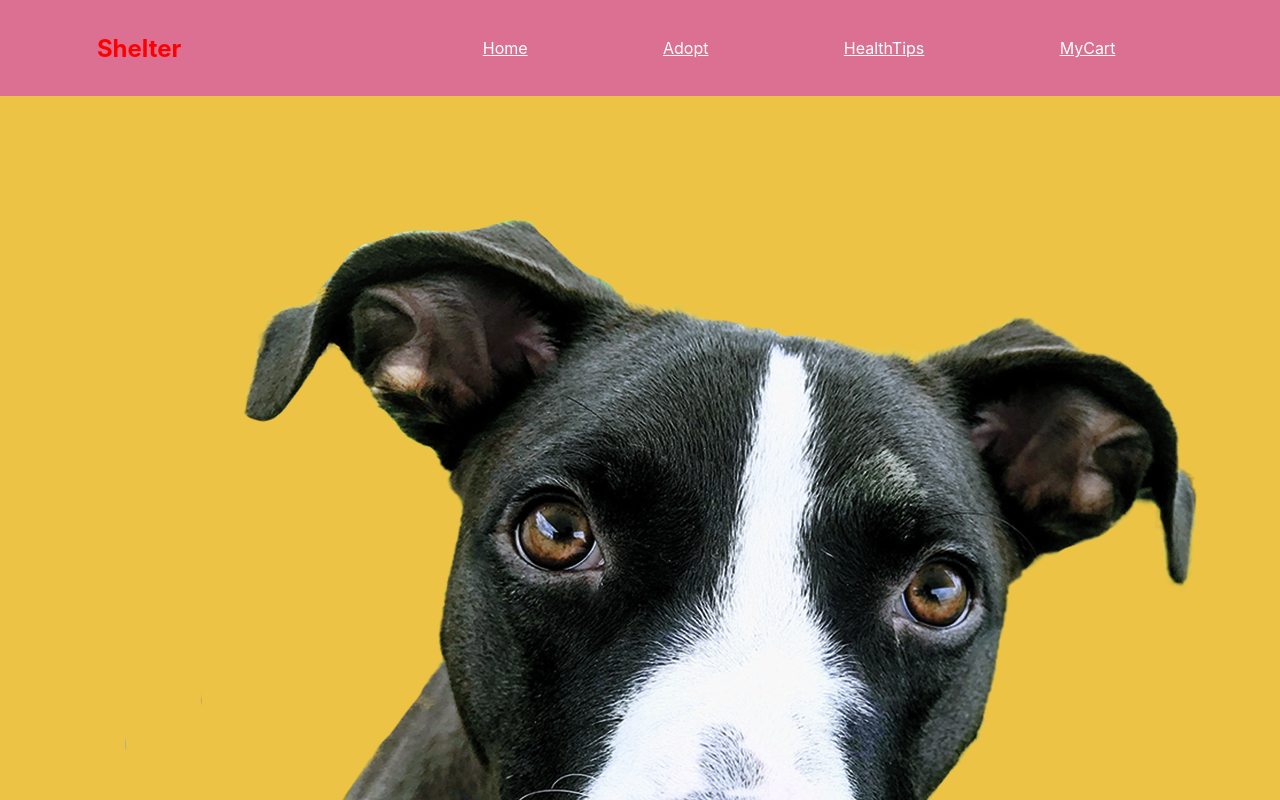
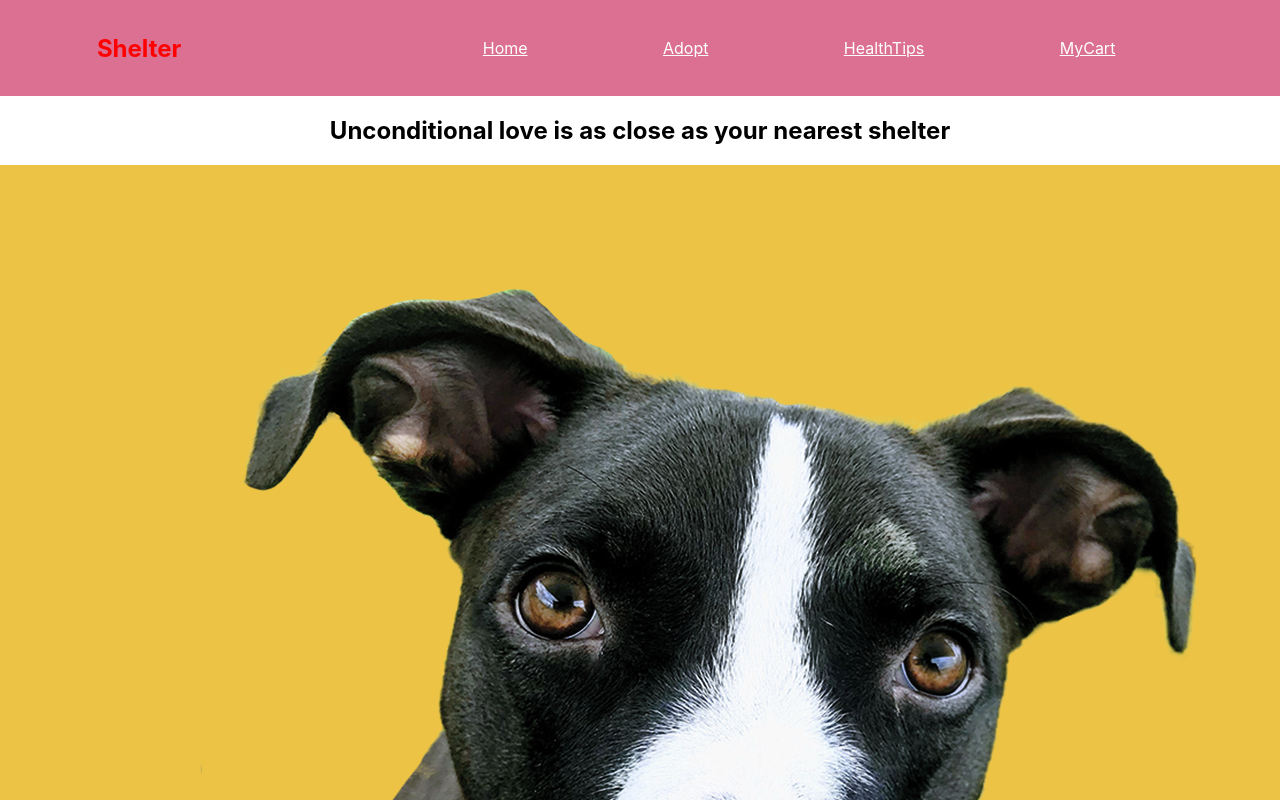
Before and after one commit to aparna4scholas/PetApp, a React (Create React App) app in the folder petapp/: page /Home in a window 1280 px wide. Shown: the top 800 px of the page. Built offline with nearby package versions, Linux system fonts and the light colour scheme.

Commit message:
modified

```diff
--- a/petapp/src/components/Home.js
+++ b/petapp/src/components/Home.js
@@ -5,9 +5,10 @@ import img1 from '../components/assets/img1.png';
     render() {
         return (
             <div>
-
+               <h2 > Unconditional love is as close as your nearest shelter</h2>
                 <div className="img_1">
             <img className="img1" src={img1} alt='mypet' />
+
           </div>
             </div>
         )
```
Also changed, not shown: petapp/src/App.css (line endings or trailing spaces).
